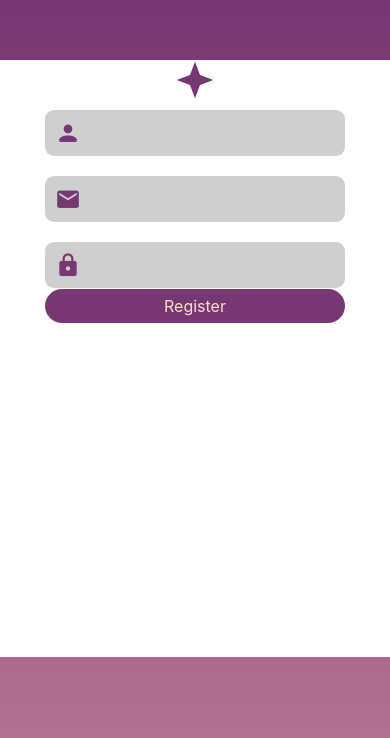
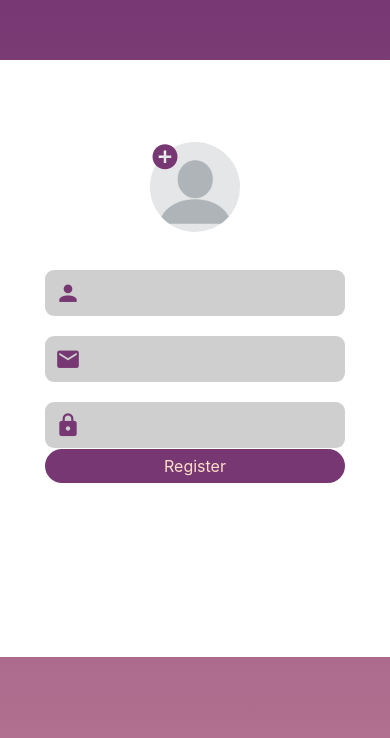
Before and after one commit to ASTROGBAE/COMP3130-example-project-workshops, a React Native app: screen /Register in a window 390 px wide. Shown: the top 738 px of the page. Built offline with nearby package versions, Linux system fonts and the light colour scheme.

Commit message:
uploading account image now works

```diff
--- a/app/config/DataManager.js
+++ b/app/config/DataManager.js
@@ -147,11 +147,11 @@ export default class DataManager {
     }
 
     // TODO make this more complicated!
-    createUser(_userName, _userEmail) {
+    createUser(_userName, _userEmail, _userImagePath) {
         this.userName = _userName;
         this.userEmail = _userEmail;
         this.userJoinedDate=new Date(); // get current date
-        this.userImagePath=require('../assets/red-spot.jpeg'); // TODO add custom image
+        this.userImagePath=_userImagePath; // TODO add custom image
     }
 
 }
--- a/app/screens/RegisterScreen.js
+++ b/app/screens/RegisterScreen.js
@@ -17,37 +17,31 @@ import AppTextInput from '../components/AppTextInput';
 const data = DataManager.getInstance();
 
 function RegisterScreen({navigation}) {
+
+    let imageSize = 90 // size in radius of account img
+    let imagePath = 0 // image path for user image
+    // imagePicker code
     const [selectedImage, setSelectedImage] = React.useState(null);
-
     let openImagePickerAsync = async () => {
         let permissionResult = await ImagePicker.requestMediaLibraryPermissionsAsync();
-
         if (permissionResult.granted === false) {
         alert('Permission to access camera roll is required!');
         return;
         }
-
         let pickerResult = await ImagePicker.launchImageLibraryAsync();
-
         if (pickerResult.cancelled === true) {
         return;
         }
-
         setSelectedImage({ localUri: pickerResult.uri });
     };
 
-    if (selectedImage !== null) {
-        return (
-        <View style={styles.container}>
-            <Image
-            source={{ uri: selectedImage.localUri }}
-            style={styles.thumbnail}
-            />
-        </View>
-        );
+    if (selectedImage !== null) { // if image selected
+        imagePath = { uri: selectedImage.localUri }; // add image to be added to account at submission
+    } else { // if no image selected, use user generic img
+        imagePath = require('../assets/generic-user.bmp');
     }
 
-    let schema = yup.object().shape( // yup validation stuff
+    let schema = yup.object().shape( // yup validation code for name, email and ps
         {
             name: yup.string().required().min(1).max(14).label("Name"),
             email: yup.string().required().email().label("Email"),
@@ -59,15 +53,23 @@ function RegisterScreen({navigation}) {
         <AppScreen statusBar={false}>
             <View style={{flex:0.1}}></View>
             <View style={styles.container}>
+            <View style={{flex:0.3}}></View>
             <TouchableOpacity onPress={openImagePickerAsync}>
+                <Image source={imagePath}
+                    style={{width: imageSize,
+                    height: imageSize,
+                    borderRadius:
+                    imageSize/2}}/>
                 <MaterialCommunityIcons
-                    name={'star-four-points'}
-                    size={40} color={AppColors.primary}/>
+                    name={'plus-circle'}
+                    size={30} color={AppColors.primary}
+                    style={{position: 'absolute'}}/>
             </TouchableOpacity>
+            <View style={{flex:0.1}}></View>
             <Formik
                     initialValues={{ name: '', email: '', password:'', }}
                     onSubmit={values => {
-                        data.createUser(values.name, values.email);
+                        data.createUser(values.name, values.email, imagePath);
                         console.log("User created: " + values.name + ", " + values.email);
                         navigation.navigate('Start')
                     }}
```
Also changed, not shown: app/assets/generic-user.bmp (added).
